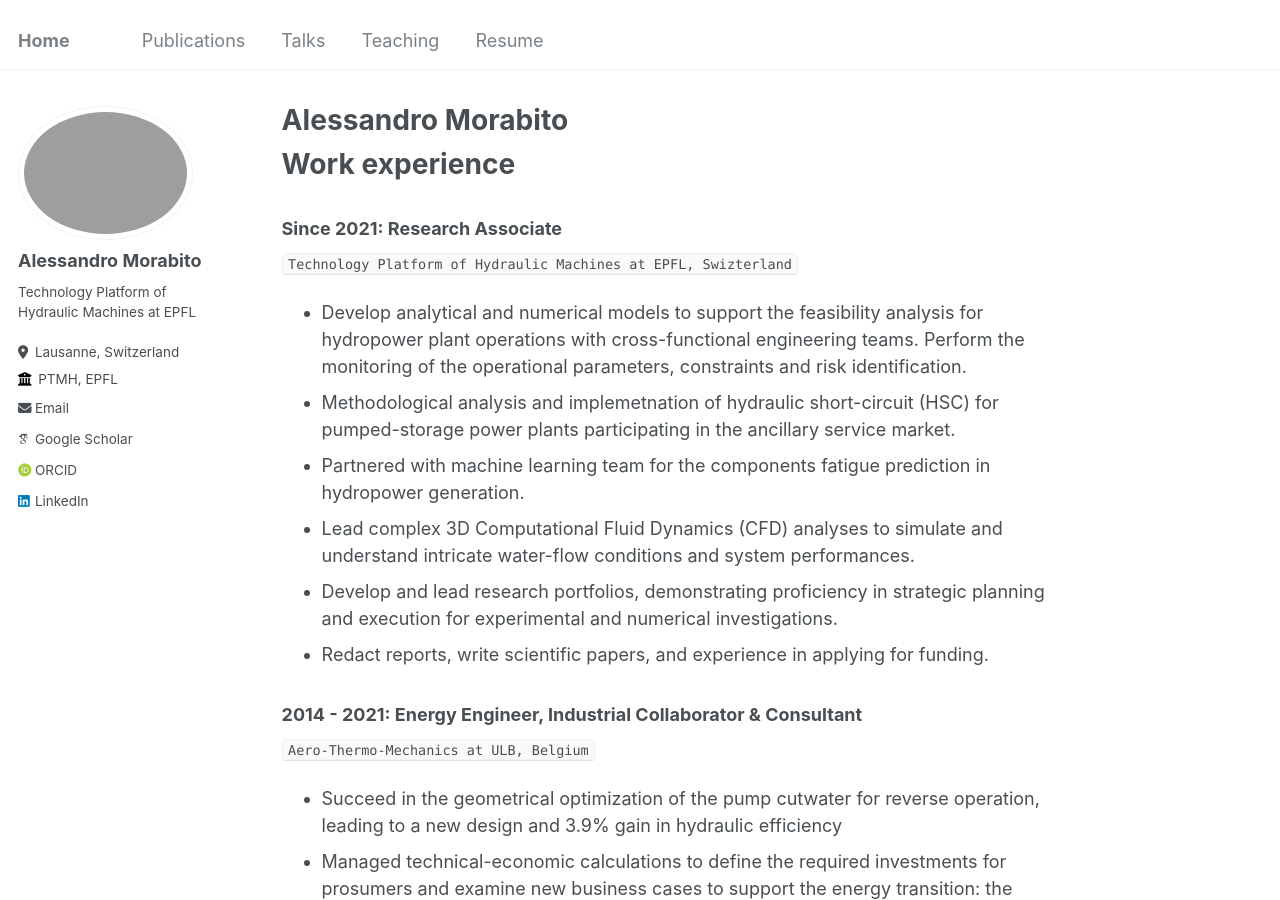
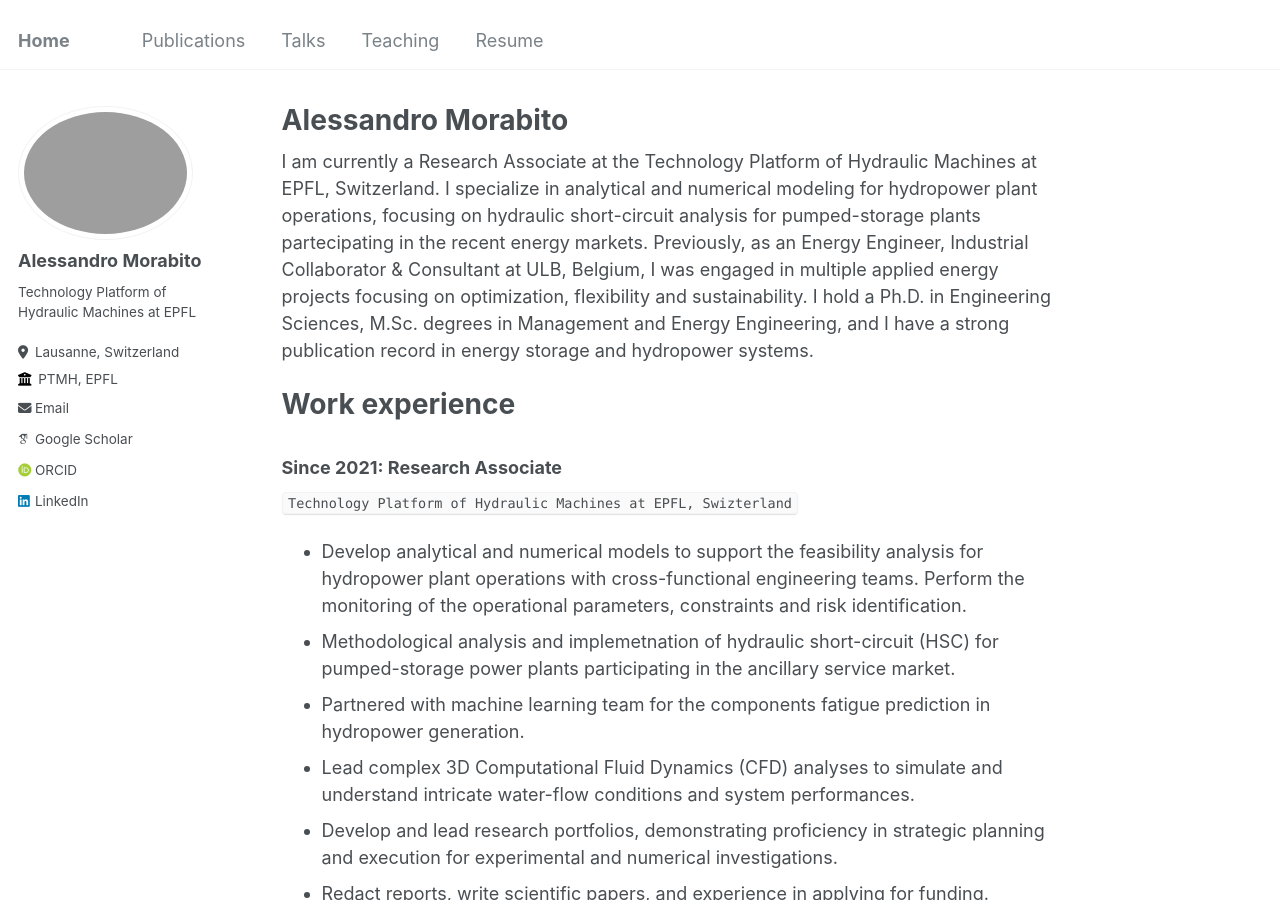
Before and after one commit to morabito-a/info, a Jekyll site: the page built from _pages/about.md, in a window 1280 px wide and 900 px high. Built offline with Jekyll 4.4.1, drawn with Linux system fonts in a browser that asks for light colours; some web fonts are replaced.

Commit message:
Update about.md

```diff
--- a/_pages/about.md
+++ b/_pages/about.md
@@ -7,6 +7,9 @@
   - /about.html
 ---
 {% include base_path %}
+
+I am currently a Research Associate at the Technology Platform of Hydraulic Machines at EPFL, Switzerland. I specialize in analytical and numerical modeling for hydropower plant operations, focusing on hydraulic short-circuit analysis for pumped-storage plants partecipating in the recent energy markets. Previously, as an Energy Engineer, Industrial Collaborator & Consultant at ULB, Belgium, I was engaged in multiple applied energy projects focusing on optimization, flexibility and sustainability.
+I hold a Ph.D. in Engineering Sciences, M.Sc. degrees in Management and Energy Engineering, and I have a strong publication record in energy storage and hydropower systems.
 
 Work experience
 ======
```
